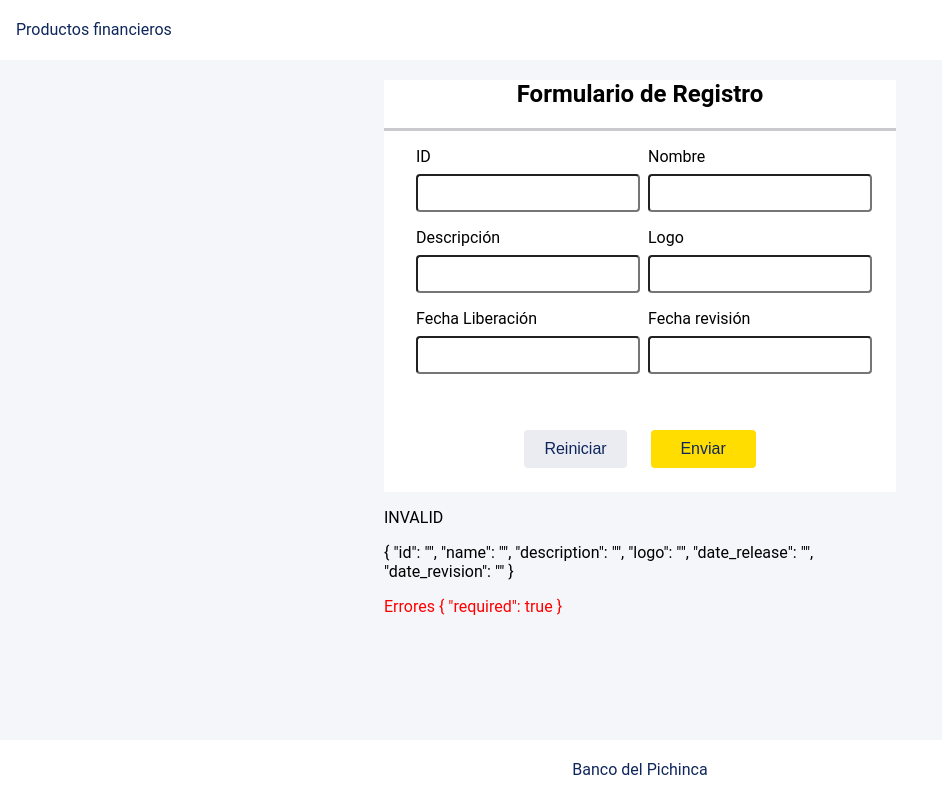
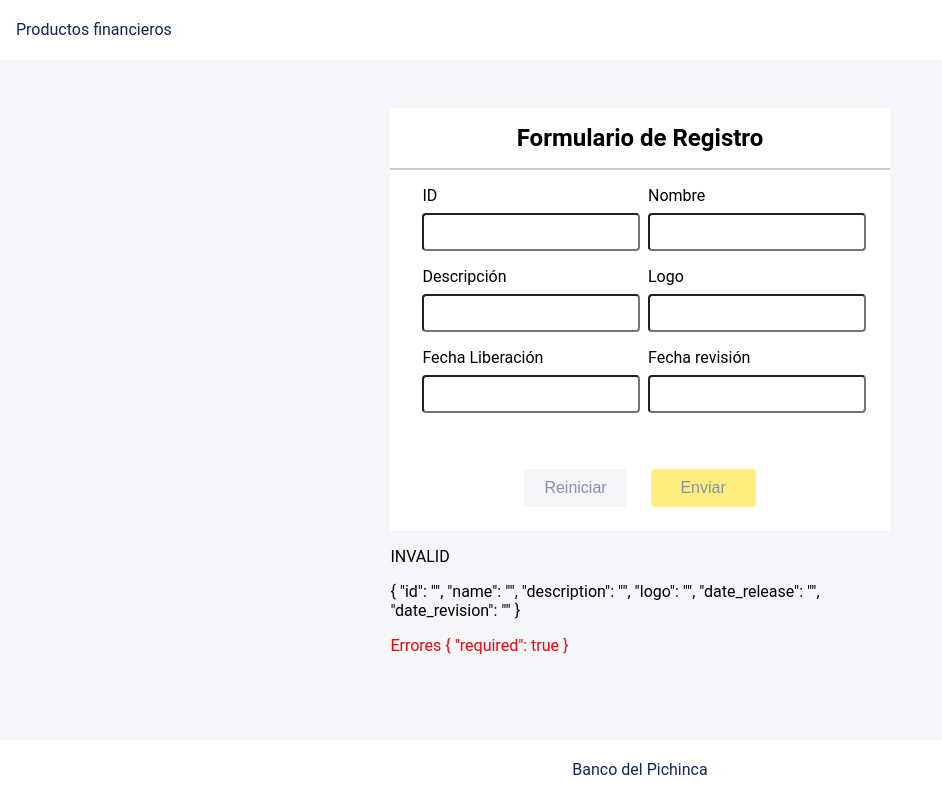
Before and after one commit to Jordid/financial-products, an Angular app: page /create in a window 1280 px wide. Shown: the whole page, without its empty margins (0-942 px from the left). Built offline with nearby package versions, Linux system fonts and the light colour scheme.

Commit message:
feat: added create finantial product request

```diff
--- a/src/app/features/financial-product/components/create-financial-product-container/create-financial-product-container.component.scss
+++ b/src/app/features/financial-product/components/create-financial-product-container/create-financial-product-container.component.scss
@@ -1,6 +1,7 @@
 .container {
   display: flex;
   justify-content: center;
+  padding: 48px 16px;
   .form-container {
     width: 100%;
   }
--- a/src/app/features/financial-product/components/create-financial-product/create-financial-product.component.html
+++ b/src/app/features/financial-product/components/create-financial-product/create-financial-product.component.html
@@ -1,5 +1,7 @@
 <div class="form-container">
-  <h2>Formulario de Registro</h2>
+  <div class="header">
+    <h2>Formulario de Registro</h2>
+  </div>
 
   <div class="splitter"></div>
 
@@ -82,8 +84,12 @@
   </div>
 
   <div class="buttons-container">
-    <app-secondary-button (click)="reset()">Reiniciar</app-secondary-button>
-    <app-primary-button>Enviar</app-primary-button>
+    <app-secondary-button [disabled]="!isFormDirty" (click)="reset()"
+      >Reiniciar</app-secondary-button
+    >
+    <app-primary-button [disabled]="!isFormValid" (click)="send()"
+      >Enviar</app-primary-button
+    >
   </div>
 </div>
 
--- a/src/app/features/financial-product/components/create-financial-product/create-financial-product.component.scss
+++ b/src/app/features/financial-product/components/create-financial-product/create-financial-product.component.scss
@@ -1,11 +1,15 @@
 .form-container {
   background-color: #fff;
   padding: 0px 0px 24px 0px;
-  h2 {
-    text-align: center;
+  .header {
+    padding: 16px 24px;
+    h2 {
+      text-align: center;
+      margin: 0;
+    }
   }
   .splitter {
-    border-bottom: 3px solid #cacacc;
+    border-bottom: 2px solid #cacacc;
   }
 
   .form {
--- a/src/app/features/financial-product/components/create-financial-product/create-financial-product.component.ts
+++ b/src/app/features/financial-product/components/create-financial-product/create-financial-product.component.ts
@@ -1,6 +1,9 @@
 import { Component } from '@angular/core';
 import { FormBuilder, FormGroup, Validators } from '@angular/forms';
+import { catchError, of } from 'rxjs';
 import { InputValidation } from '../../../../core/utils/validations/input-validation';
+import { CreateFinancialProduct } from '../../../interfaces/financial-product.interface';
+import { FinancialProductService } from '../../services/financial-product.service';
 
 @Component({
   selector: 'app-create-financial-product',
@@ -10,28 +13,15 @@ import { InputValidation } from '../../../../core/utils/validations/input-valida
 export class CreateFinancialProductComponent {
   formBuilder: FormBuilder;
   form: FormGroup;
-
-  InputValidation = InputValidation;
-
-  constructor(private fb: FormBuilder) {
-    this.formBuilder = fb;
-
-    this.form = this.formBuilder.group({
+  submitting = false;
+  formSkeleton = {
     id: [
       '',
-        [
-          Validators.required,
-          Validators.minLength(3),
-          Validators.maxLength(10),
-        ],
+      [Validators.required, Validators.minLength(3), Validators.maxLength(10)],
     ],
     name: [
       '',
-        [
-          Validators.required,
-          Validators.minLength(5),
-          Validators.maxLength(100),
-        ],
+      [Validators.required, Validators.minLength(5), Validators.maxLength(100)],
     ],
     description: [
       '',
@@ -44,10 +34,58 @@ export class CreateFinancialProductComponent {
     logo: ['', [Validators.required]],
     date_release: ['', [Validators.required]],
     date_revision: ['', [Validators.required]],
-    });
+  };
+
+  InputValidation = InputValidation;
+
+  constructor(
+    private fb: FormBuilder,
+    private financialProductService: FinancialProductService
+  ) {
+    this.formBuilder = fb;
+
+    this.form = this.formBuilder.group(this.formSkeleton);
   }
 
   reset() {
     this.form.reset();
   }
+
+  send() {
+    if (!this.isFormValid) {
+      return;
     }
+
+    this.submitting = true;
+
+    const createFinancialProduct: CreateFinancialProduct = this.form.value;
+
+    console.log(createFinancialProduct);
+
+    this.financialProductService
+      .create(createFinancialProduct)
+      .pipe(
+        catchError(() => {
+          return of(null);
+        })
+      )
+      .subscribe((response) => {
+        this.submitting = false;
+
+        if (response === null) {
+          // TODO: handle error
+          return;
+        }
+      });
+
+    this.form.reset();
+  }
+
+  get isFormDirty() {
+    return this.form.dirty;
+  }
+
+  get isFormValid() {
+    return this.isFormDirty && this.form.valid && !this.submitting;
+  }
+}
--- a/src/app/features/financial-product/services/financial-product.service.ts
+++ b/src/app/features/financial-product/services/financial-product.service.ts
@@ -1,7 +1,10 @@
 import { HttpClient } from '@angular/common/http';
 import { Injectable } from '@angular/core';
 import { ApiBancoPinchinchaEnv } from '../../../core/apis/banco-pichincha/env-banco-pichincha.config';
-import { FinancialProduct } from '../../interfaces/financial-product.interface';
+import {
+  CreateFinancialProduct,
+  FinancialProduct,
+} from '../../interfaces/financial-product.interface';
 
 @Injectable({
   providedIn: 'root',
@@ -14,4 +17,10 @@ export class FinancialProductService {
 
     return this.http.get<FinancialProduct[]>(`${url}`);
   }
+
+  create(financialProduct: CreateFinancialProduct) {
+    const url = `${ApiBancoPinchinchaEnv.baseUrl}/ipf-msaproductosfinancieros/bp/products`;
+
+    return this.http.post<FinancialProduct>(`${url}`, financialProduct);
+  }
 }
--- a/src/app/features/interfaces/financial-product.interface.ts
+++ b/src/app/features/interfaces/financial-product.interface.ts
@@ -6,3 +6,5 @@ export interface FinancialProduct {
   date_release: string;
   date_revision: string;
 }
+
+export interface CreateFinancialProduct extends FinancialProduct {}
```
Lines whose indentation alone changed are shown as unchanged.
